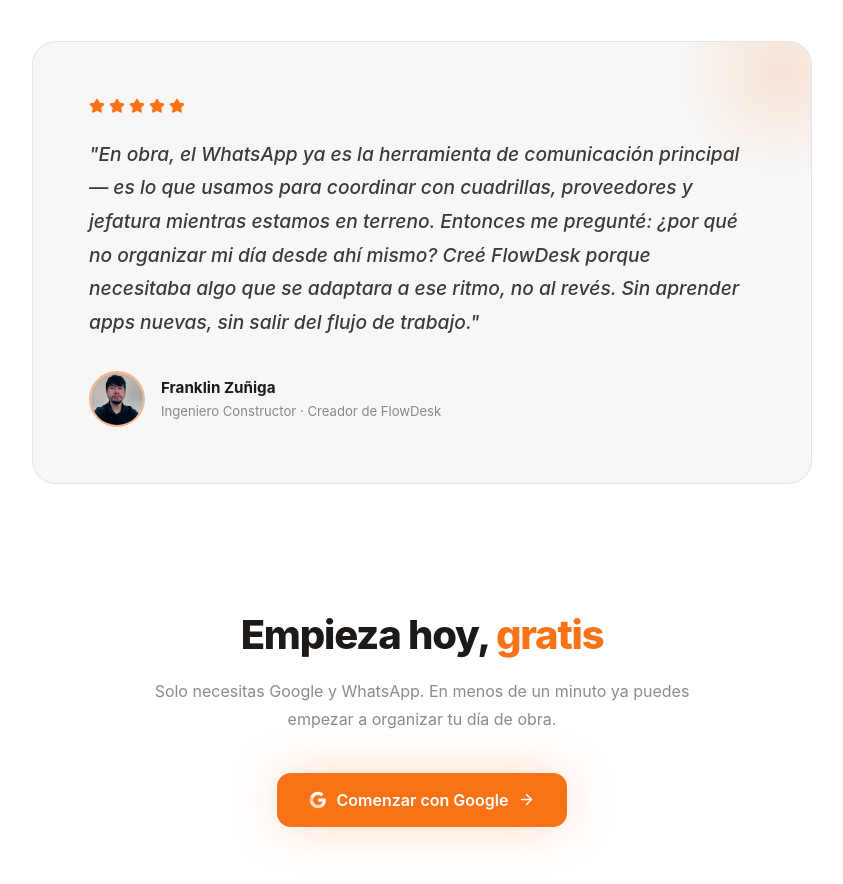
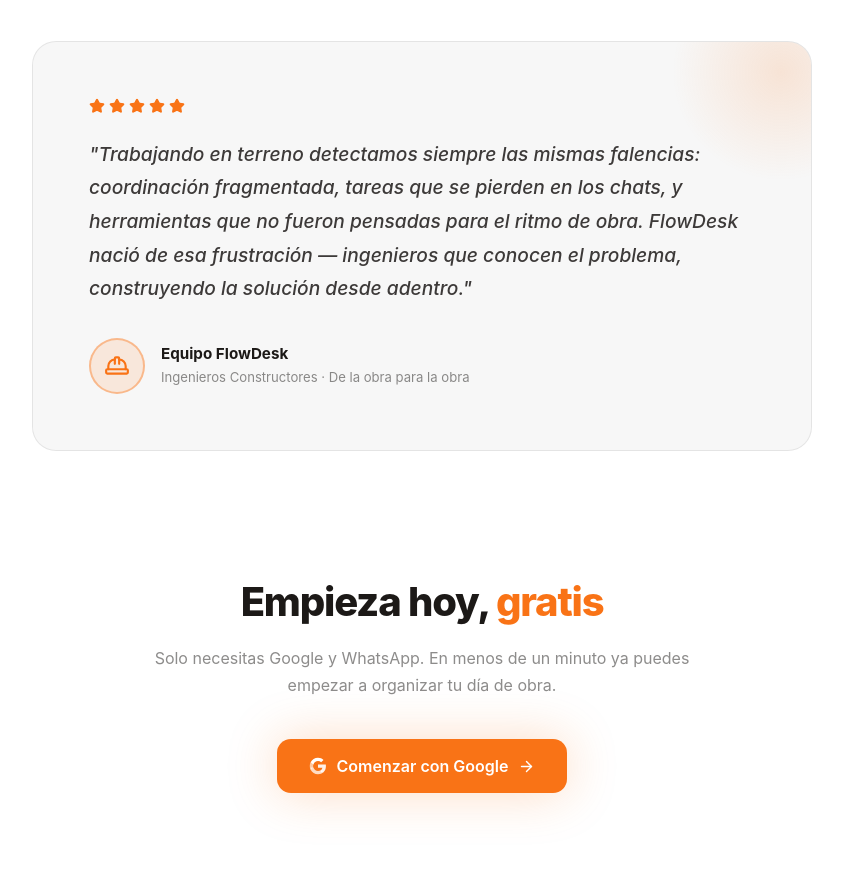
Before and after one commit to franklinzunigabarrueto-a11y/flowdesk, a Next.js app: page / in a window 1280 px wide. Shown: the part 3180-4064 px from the top of the page, without its empty margins (218-1061 px from the left). Built offline with nearby package versions, Linux system fonts and the light colour scheme.

Commit message:
Update landing testimonial to reflect engineering team origin
Replace personal attribution with team story: FlowDesk born from
engineers detecting real gaps on construction sites — built by
engineers, for engineers.

Co-Authored-By: Claude Sonnet 4.6 <noreply@anthropic.com>

```diff
--- a/src/components/landing/LandingPage.tsx
+++ b/src/components/landing/LandingPage.tsx
@@ -2,7 +2,7 @@
 
 import { useState, useRef } from 'react'
 import { createClient } from '@/lib/supabase'
-import { ArrowRight, MessageSquare, Calendar, CheckSquare, BookOpen, Mic, Star, Zap, Camera } from 'lucide-react'
+import { ArrowRight, MessageSquare, Calendar, CheckSquare, BookOpen, Mic, Star, Zap, Camera, HardHat } from 'lucide-react'
 
 // Colores de construcción
 const C = {
@@ -308,24 +308,20 @@ export default function LandingPage() {
               lineHeight: 1.75, color: 'rgba(28,25,23,0.85)',
               marginBottom: '2rem', fontStyle: 'italic',
             }}>
-              "En obra, el WhatsApp ya es la herramienta de comunicación principal — es lo que usamos para coordinar con cuadrillas, proveedores y jefatura mientras estamos en terreno. Entonces me pregunté: ¿por qué no organizar mi día desde ahí mismo? Creé FlowDesk porque necesitaba algo que se adaptara a ese ritmo, no al revés. Sin aprender apps nuevas, sin salir del flujo de trabajo."
+              "Trabajando en terreno detectamos siempre las mismas falencias: coordinación fragmentada, tareas que se pierden en los chats, y herramientas que no fueron pensadas para el ritmo de obra. FlowDesk nació de esa frustración — ingenieros que conocen el problema, construyendo la solución desde adentro."
             </blockquote>
             <div style={{ display: 'flex', alignItems: 'center', gap: '1rem' }}>
               <div style={{
                 width: '56px', height: '56px', borderRadius: '50%',
-                flexShrink: 0, overflow: 'hidden',
-                border: `2px solid rgba(249,115,22,0.5)`,
+                flexShrink: 0, background: 'rgba(249,115,22,0.12)',
+                border: `2px solid rgba(249,115,22,0.4)`,
+                display: 'flex', alignItems: 'center', justifyContent: 'center',
               }}>
-                <img
-                  src="/franklin.jpg"
-                  alt="Franklin Zuñiga"
-                  style={{ width: '100%', height: '100%', objectFit: 'cover' }}
-                  onError={(e) => { (e.target as HTMLImageElement).style.display = 'none' }}
-                />
+                <HardHat size={26} color={C.orange} />
               </div>
               <div>
-                <p style={{ fontSize: '0.95rem', fontWeight: 700, marginBottom: '2px' }}>Franklin Zuñiga</p>
-                <p style={{ fontSize: '0.82rem', color: C.muted }}>Ingeniero Constructor · Creador de FlowDesk</p>
+                <p style={{ fontSize: '0.95rem', fontWeight: 700, marginBottom: '2px' }}>Equipo FlowDesk</p>
+                <p style={{ fontSize: '0.82rem', color: C.muted }}>Ingenieros Constructores · De la obra para la obra</p>
               </div>
             </div>
           </div>
```
